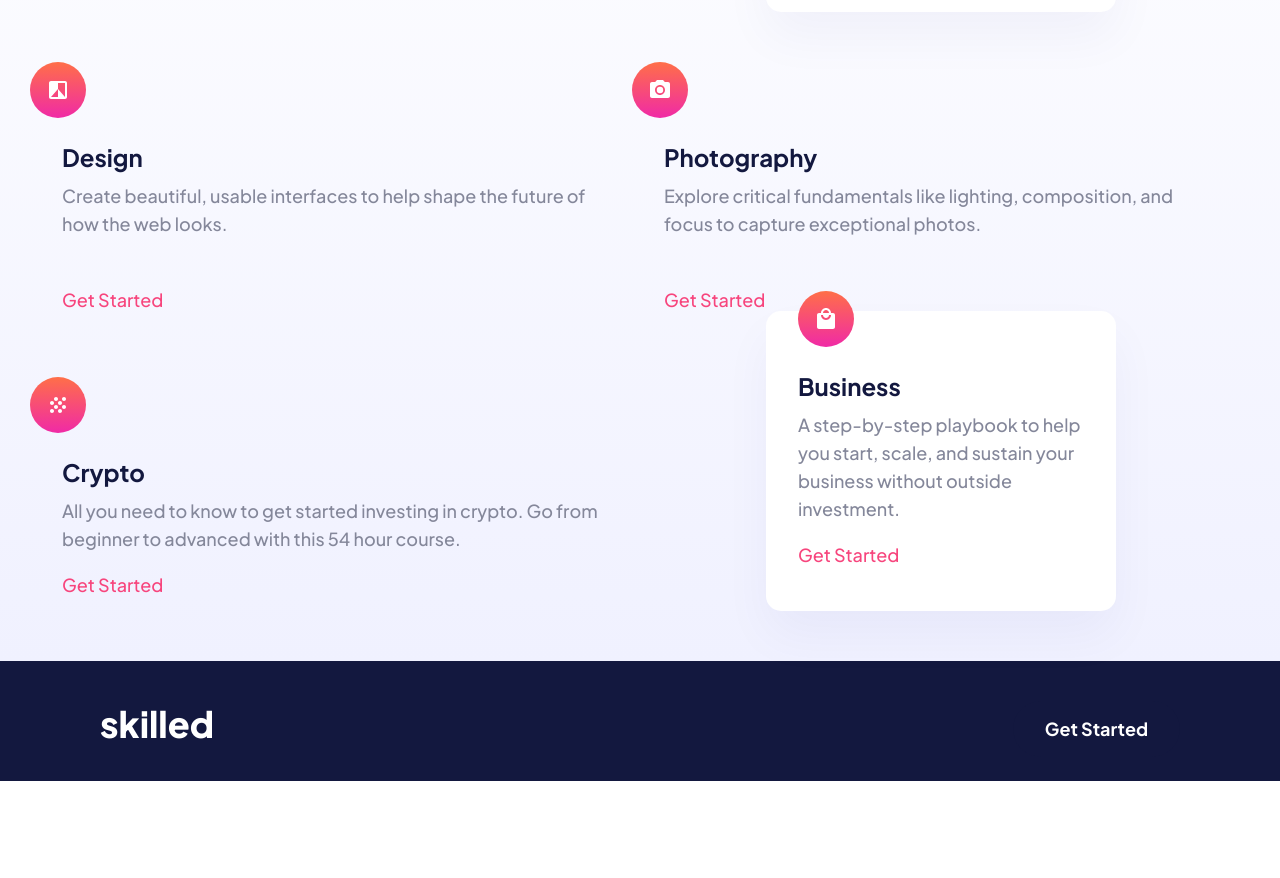
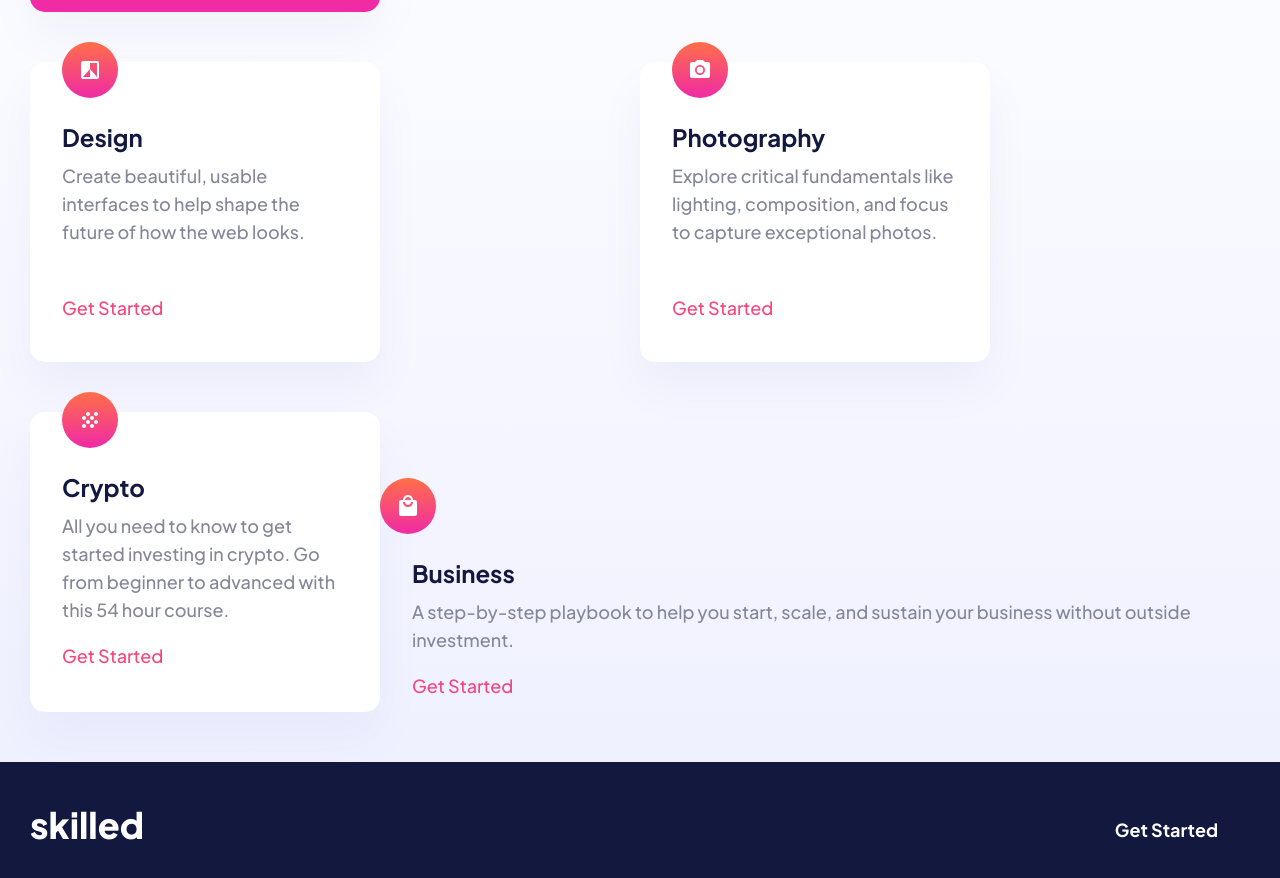
Before and after one commit to MariamKakushadze/skilled-elearning-page, a plain HTML site: page main/index.html in a window 1280 px wide. Shown: the part 952-1830 px from the top of the page. Before the commit the page ends 1733 px from the top, so only its background shows below. Drawn offline with Linux system fonts and the light colour scheme.

Commit message:
feat: css changes

```diff
--- a/main/style.css
+++ b/main/style.css
@@ -77,24 +77,22 @@ h1{
   color:var(--Gray);
   padding-bottom:20px;
 }
-#second{
+#btn-pink{
   float:left;
   background:linear-gradient(180deg, #FF6F48 0%, #F02AA6 100%);
   border-radius: 31.5px;
 }
 .cards-container{
-  display:flex;
-  flex-wrap:wrap;
-  justify-content:space-between;
+  display: grid;
+  grid-template-columns: auto auto auto;
   align-items:baseline;
   margin-top:250px;
   background: linear-gradient(180deg, #FFFFFF 0%, #F0F1FF 100%);
   padding: 0 100px 0 100px;
   align-items:center;
-    display: grid;
-   grid-template-columns: auto auto auto;
+
 }
-.cards{
+.card{
   height:300px;
   border-radius: 15px;
   max-width:350px;
@@ -132,7 +130,7 @@ h4{
   display:none;
 }
 
-.cards img{
+.card img{
   margin-top:-20px;
   padding-left:32px;
 }
@@ -152,7 +150,7 @@ button:hover{
 .nText{
   padding:64px 32px 0 32px;
 }
-#third{
+#btn-purple{
   background: linear-gradient(180deg, #4851FF -54.32%, #F02AA6 100%);
 }
 .footer-el{
@@ -201,7 +199,10 @@ footer p{
   .girlimg{
   display:none;
 }
-
+ .footer-el{
+  padding: 0 30px 0 30px;
+  padding-top:40px;
+}
 }
 @media only screen and (max-width: 767px) and (min-width: 375px){
   html, body{
@@ -247,6 +248,5 @@ footer p{
   .footer-el{
   padding: 0 16px 0 16px;
   padding-top:40px;
-
 }
 }
```
